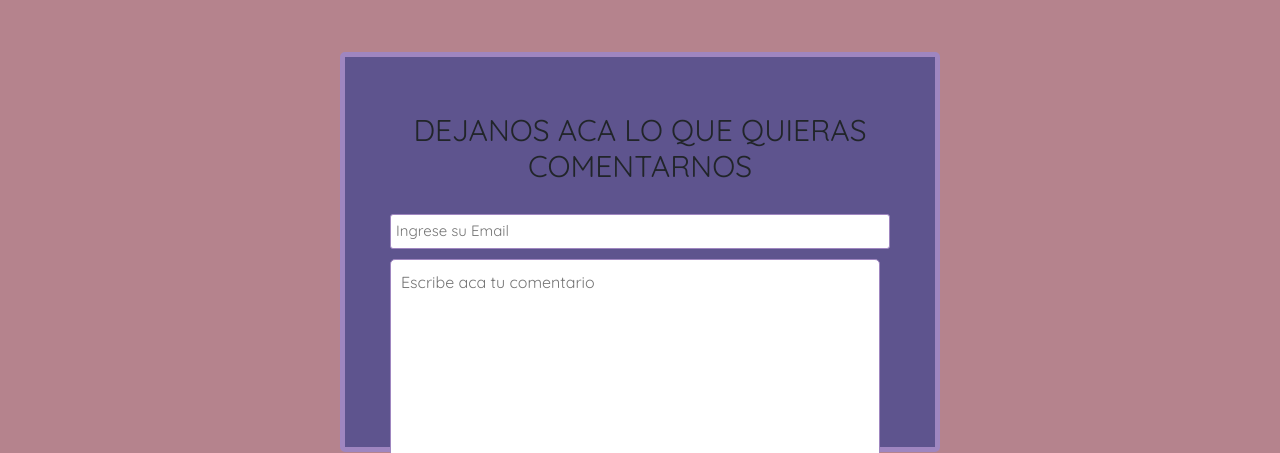
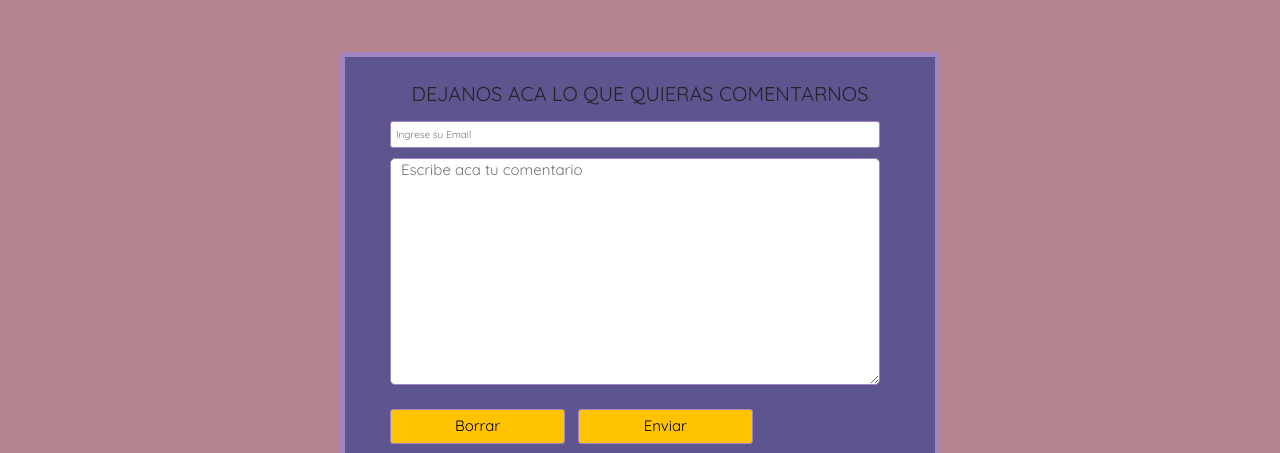
Before and after one commit to FedeeMessina/proyectoFrontEnd, a plain HTML site: page pages/contacto.html in a window 1280 px wide. Shown: the part 347-800 px from the top of the page. Drawn offline with Linux system fonts and the light colour scheme.

Commit message:
arreglos y encaje de formularios en su lugar vista desktop

```diff
--- a/css/styles.css
+++ b/css/styles.css
@@ -227,7 +227,7 @@ footer .container {
   margin: auto;
   margin-top: 50px;
   margin-bottom: 30px;
-  padding: 45px;
+  padding: 0px 45px;
   border: 5px solid #9f86c0;
   border-radius: 5px;
 }
@@ -236,18 +236,40 @@ footer .container {
   text-align: center;
   padding: 10px;
 }
+.formularioContacto {
+  width: 600px;
+  height: 500px;
+  background-color: #5e548e;
+  margin: auto;
+  margin-top: 50px;
+  margin-bottom: 30px;
+  padding: 25px 45px;
+  border: 5px solid #9f86c0;
+  border-radius: 5px;
+}
+.tituloComentarios {
+  font-size: 2rem;
+  text-align: center;
+  padding: 0px 10px;
+}
 
-.tituloComentarios {
-  font-size: 3rem;
-  text-align: center;
-  padding: 10px;
+.rellenoFormularioContacto {
+  font-size: 1rem;
+  width: 98%;
+  border: 1.5px solid #9f86c0;
+  padding: 5px;
+  margin: auto;
+  margin-top: 10px;
+  margin-bottom: 10px;
+  border-radius: 3px;
 }
+
 .comentariosUsuario {
   width: 98%;
   border: 1.5px solid #9f86c0;
   border-radius: 5px;
-  font-size: 16px;
-  padding: 10px;
+  font-size: 15px;
+  padding: 0px 10px;
 }
 .botonEnviar {
   width: 35%;
@@ -462,7 +484,7 @@ footer .container {
   }
 
   /* PAGINA RECETAS MOBILE */
-.tituloRecetas{
+  .tituloRecetas {
     font-size: 32px;
   }
   .mainRecetas {
--- a/pages/contacto.html
+++ b/pages/contacto.html
@@ -70,16 +70,27 @@
       </header>
       <main>
         <h1 class="titulo">De a Bocado!</h1>
-      <section class="formularioInicioSesion">
+        <section class="formularioContacto">
           <form action="">
             <h3 class="tituloComentarios">
               DEJANOS ACA LO QUE QUIERAS COMENTARNOS
             </h3>
-        <input class="rellenoFormulario"type="email"name="email"id="email"
+            <input
+              class="rellenoFormularioContacto"
+              type="email"
+              name="email"
+              id="email"
               placeholder="Ingrese su Email"
               required
             />
-        <textarea class="comentariosUsuario"name="mensaje" id="mensaje" cols="30" rows="10" placeholder="Escribe aca tu comentario"></textarea>
+            <textarea
+              class="comentariosUsuario"
+              name="mensaje"
+              id="mensaje"
+              cols="30"
+              rows="10"
+              placeholder="Escribe aca tu comentario"
+            ></textarea>
             <input class="botonBorrar" type="reset" value="Borrar" />
             <!-- envia formulario -->
             <input class="botonEnviar" type="submit" value="Enviar" />
```
Lines whose indentation alone changed are shown as unchanged.
